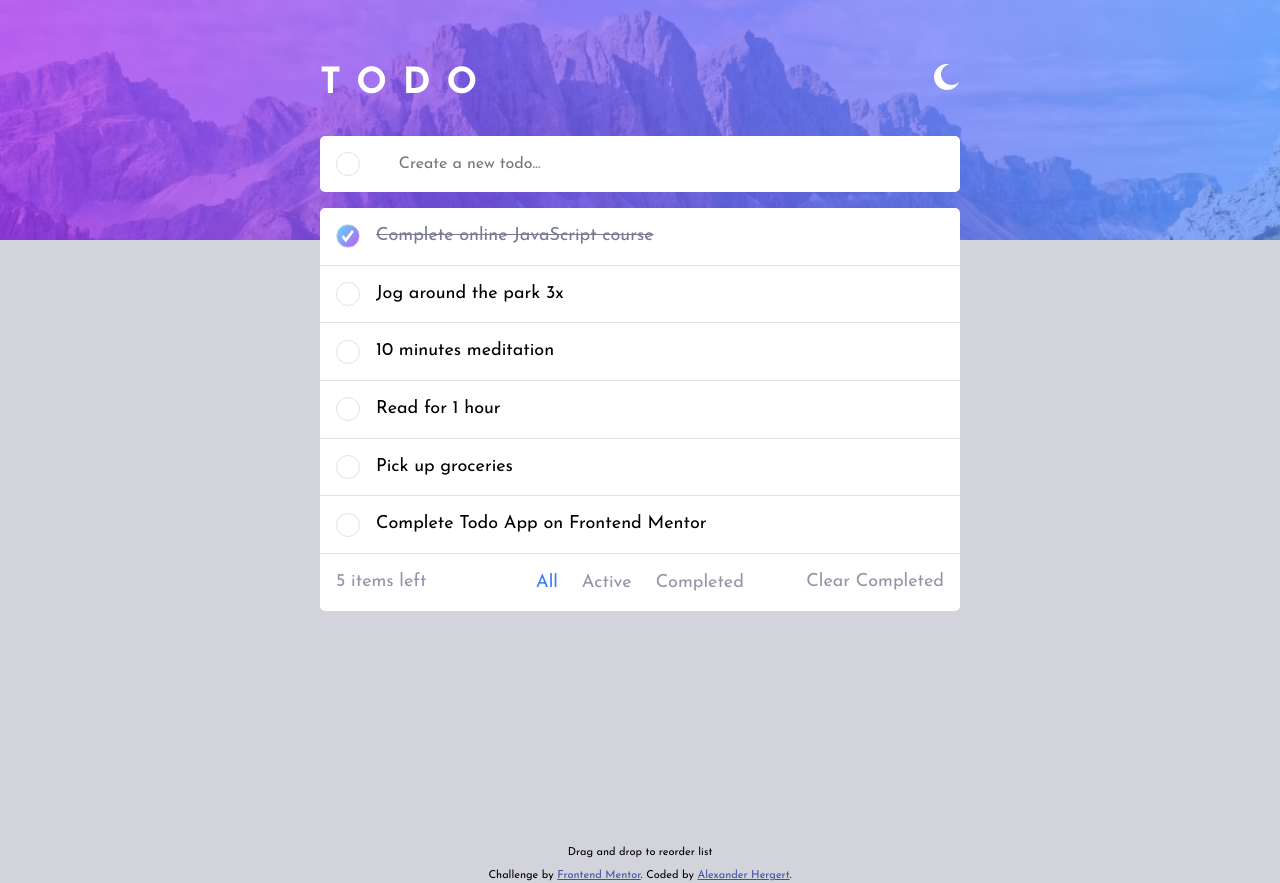
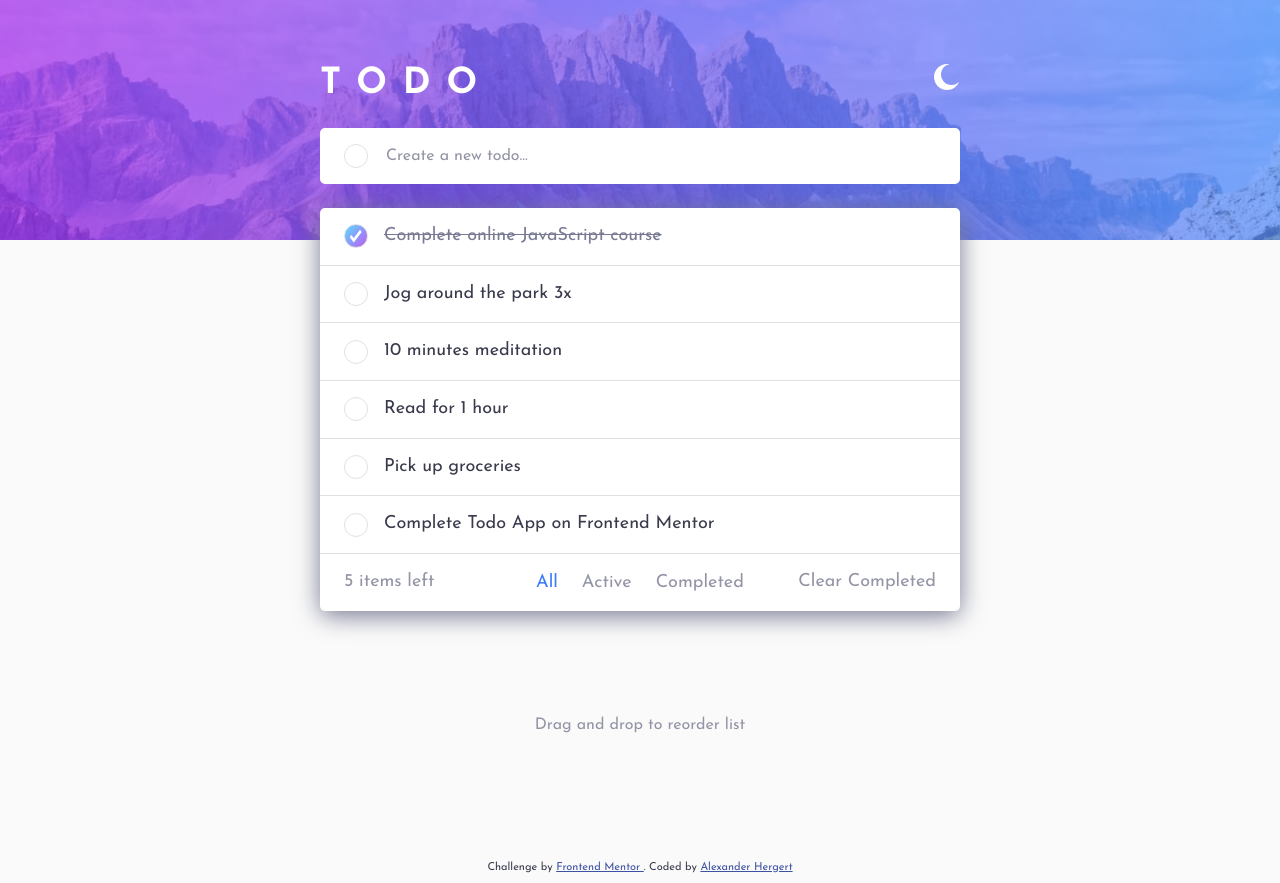
Before and after one commit to alexander-hergert/Todo-app, a React (Vite) app: page / in a window 1280 px wide. Built offline with nearby package versions, Linux system fonts and the light colour scheme.

Commit message:
Finish design and add input validation. Add accessibility features.

```diff
--- a/index.html
+++ b/index.html
@@ -13,9 +13,10 @@
     <footer class="attribution">
       <p>Drag and drop to reorder list</p>
       Challenge by
-      <a href="https://www.frontendmentor.io?ref=challenge" target="_blank"
-        >Frontend Mentor</a
-      >. Coded by <a href="#">Alexander Hergert</a>.
+      <a href="https://www.frontendmentor.io?ref=challenge" target="_blank">
+        Frontend Mentor
+      </a>
+      . Coded by <a href="#">Alexander Hergert</a>
     </footer>
     <script type="module" src="/src/main.jsx"></script>
   </body>
--- a/public/styles/style.css
+++ b/public/styles/style.css
@@ -25,11 +25,22 @@ body {
   min-height: 100vh;
   font-size: 18px;
   font-family: "Josefin Sans", sans-serif;
-  background-color: hsl(233, 11%, 84%);
+  background-color: hsl(0deg 0% 98%);
   transition: background-color 1s;
 }
 
-footer {
+footer p {
+  color: hsl(236, 9%, 61%);
+  font-size: 1rem;
+  position: relative;
+  bottom: 6.5rem;
+  margin: 0;
+}
+
+@media screen and (min-width: 800px) {
+  footer p {
+    bottom: 8rem;
+  }
 }
 
 .attribution {
--- a/src/App.jsx
+++ b/src/App.jsx
@@ -9,11 +9,15 @@ import { AppProvider } from "./context.jsx";
 import { DndProvider } from "react-dnd";
 import { HTML5Backend } from "react-dnd-html5-backend";
 
+/***************** STYLES **********************/
+
 const Main = styled.main`
   padding: 2rem;
   position: relative;
-  bottom: 8.5rem;
+  bottom: 9rem;
 `;
+
+/***************** COMPONENTS **********************/
 
 function App() {
   return (
--- a/src/components/CreateTodo.jsx
+++ b/src/components/CreateTodo.jsx
@@ -10,24 +10,29 @@ import { useGlobalContext } from "../context";
 const Styles = styled.section`
   --background: ${(props) => props.colors.background};
   --border: ${(props) => props.colors.border};
-  transition: all 1s;
+  --color: ${(props) => props.colors.color};
+  transition: background-color 1s;
   background-color: var(--background);
-  padding: 0 1rem;
+  padding: 0 1.5rem;
   border-radius: 5px;
   max-width: 40rem;
   margin: auto;
-  margin-bottom: 1rem;
+  margin-bottom: 1.5rem;
+
+  .validation-error::placeholder {
+    color: hsl(3, 88%, 63%);
+  }
 
   form {
     display: flex;
     align-items: center;
-    justify-content: space-between;
 
     div {
       border-radius: 50%;
       width: 1.5rem;
       height: 1.5rem;
       border: 1px solid var(--border);
+      margin-right: 1rem;
     }
 
     input {
@@ -39,6 +44,15 @@ const Styles = styled.section`
       border: none;
       outline: none;
       font-size: 1rem;
+      color: var(--color);
+    }
+
+    input:autofill {
+      box-shadow: 0 0 0px 1000px var(--background) inset;
+    }
+
+    input::placeholder {
+      color: hsl(236, 9%, 61%);
     }
   }
 `;
@@ -56,16 +70,33 @@ const CreateTodo = () => {
 
   const handleCreateTodo = (e) => {
     e.preventDefault();
+    if (e.target[0].value === "") {
+      e.target[0].placeholder = "Enter a todo first...";
+      e.target[0].classList.add("validation-error");
+      return;
+    }
     const payload = { id: nanoid(), content: text, isCompleted: false };
     dispatch(addTodo(payload));
+    e.target[0].value = "";
+    setText("");
+    e.target[0].placeholder = "Create a new todo...";
+    e.target[0].classList.remove("validation-error");
   };
 
   return (
     <Styles
       colors={
         isDarkMode
-          ? { background: "hsl(237, 14%, 26%)", border: "hsl(235, 19%, 35%)" }
-          : { background: "hsl(0deg 0% 100%)", border: "hsl(241, 7%, 89%)" }
+          ? {
+              background: "hsl(237, 14%, 26%)",
+              border: "hsl(235, 19%, 35%)",
+              color: "hsl(0deg 0% 100%)",
+            }
+          : {
+              background: "hsl(0 0% 100%)",
+              border: "hsl(241, 7%, 89%)",
+              color: "hsl(237, 14%, 26%)",
+            }
       }
     >
       <form action="" onSubmit={handleCreateTodo}>
@@ -76,6 +107,7 @@ const CreateTodo = () => {
           id="newTodo"
           placeholder="Create a new todo..."
           onChange={handleChange}
+          aria-label="create a new todo"
         />
       </form>
     </Styles>
--- a/src/components/Header.jsx
+++ b/src/components/Header.jsx
@@ -45,7 +45,7 @@ const Header = () => {
   useEffect(() => {
     if (isDarkMode) {
       document.body.style.backgroundColor = "hsl(235, 21%, 11%)";
-      document.body.style.color = "white";
+      document.body.style.color = "hsl(0 0% 100%)";
       //Depending on screenwidth
       if (windowWidth < mobileWidth) {
         backRef.current.style.background =
@@ -55,8 +55,8 @@ const Header = () => {
           'url("/images/bg-desktop-dark.jpg") center/cover no-repeat';
       }
     } else {
-      document.body.style.backgroundColor = "hsl(233, 11%, 84%)";
-      document.body.style.color = "black";
+      document.body.style.backgroundColor = "hsl(0 0% 98%)";
+      document.body.style.color = "hsl(237, 14%, 26%)";
       //Depending on screenwidth
       if (windowWidth < mobileWidth) {
         backRef.current.style.background =
@@ -89,6 +89,7 @@ const Header = () => {
             src="images/icon-moon.svg"
             alt="icon-moon"
             onClick={handleDarkMode}
+            aria-label="darkmode"
           />
         ) : (
           <input
@@ -96,6 +97,7 @@ const Header = () => {
             src="images/icon-sun.svg"
             alt="icon-sun"
             onClick={handleDarkMode}
+            aria-label="lightmode"
           />
         )}
       </div>
--- a/src/components/Todo.jsx
+++ b/src/components/Todo.jsx
@@ -16,7 +16,7 @@ const Styles = styled.article`
   justify-content: space-between;
   background-color: var(--background);
   border-bottom: 1px solid var(--border);
-  padding: 0 1rem;
+  padding: 0 1.5rem;
   cursor: pointer;
 
   div {
@@ -26,6 +26,7 @@ const Styles = styled.article`
 
   p {
     cursor: pointer;
+    hyphens: auto;
   }
 
   input[type="checkbox"]:checked + p {
@@ -35,8 +36,8 @@ const Styles = styled.article`
 
   input[type="checkbox"] {
     appearance: none;
-    width: 1.5rem;
-    height: 1.5rem;
+    min-width: 1.5rem;
+    min-height: 1.5rem;
     border-radius: 50%;
     border: 1px solid var(--border);
     margin-right: 1rem;
@@ -151,6 +152,7 @@ const Todo = ({ id, content, isCompleted, index, moveListItem }) => {
           id={id}
           defaultChecked={isCompleted}
           onChange={handleCheck}
+          aria-label="check this todo"
         />
         <p>{content}</p>
       </div>
@@ -159,6 +161,7 @@ const Todo = ({ id, content, isCompleted, index, moveListItem }) => {
         src="images/icon-cross.svg"
         alt="icon-delete"
         onClick={handleDelete}
+        aria-label="delete this todo"
       />
     </Styles>
   );
--- a/src/components/Todos.jsx
+++ b/src/components/Todos.jsx
@@ -13,6 +13,7 @@ const Styles = styled.section`
   border-radius: 10px;
   max-width: 40rem;
   margin: auto;
+  box-shadow: 0 5px 25px hsl(234, 11%, 52%);
 
   article:first-of-type {
     border-top-right-radius: 5px;
@@ -22,6 +23,7 @@ const Styles = styled.section`
   article:last-of-type {
     border-bottom-left-radius: 5px;
     border-bottom-right-radius: 5px;
+    padding: 0 1.5rem;
 
     p:last-of-type {
       cursor: pointer;
@@ -51,14 +53,15 @@ const Filters = styled.div`
   z-index: 1;
   max-width: 40rem;
   margin: auto;
-  transition: all 1s;
+  transition: background-color 1s;
   display: flex;
   background-color: var(--background);
   justify-content: center;
   border-radius: 5px;
   gap: 1.5rem;
   color: hsl(236, 9%, 61%);
-  margin-top: 1rem;
+  margin-top: 1.5rem;
+  box-shadow: 0 5px 25px hsl(234, 11%, 52%);
 
   p {
     cursor: pointer;
@@ -74,6 +77,7 @@ const Filters = styled.div`
     position: relative;
     width: 15rem;
     bottom: 3.5rem;
+    box-shadow: none;
     p {
       z-index: 10;
     }
@@ -179,7 +183,9 @@ const Todos = () => {
         ))}
         <article className="items-left-clear">
           <p>{itemsLeft} items left</p>
-          <p onClick={handleClearCompleted}>Clear Completed</p>
+          <p onClick={handleClearCompleted} role="button">
+            Clear Completed
+          </p>
         </article>
       </Styles>
       <Filters
@@ -196,6 +202,7 @@ const Todos = () => {
               ? { font: "hsl(220, 98%, 61%)" }
               : { font: "hsl(236, 9%, 61%)" }
           }
+          role="button"
         >
           All
         </Filter>
@@ -206,6 +213,7 @@ const Todos = () => {
               : { font: "hsl(236, 9%, 61%)" }
           }
           onClick={handleFilterActive}
+          role="button"
         >
           Active
         </Filter>
@@ -216,6 +224,7 @@ const Todos = () => {
               : { font: "hsl(236, 9%, 61%)" }
           }
           onClick={handleFilterCompleted}
+          role="button"
         >
           Completed
         </Filter>
--- a/src/thunks/todosThunk.js
+++ b/src/thunks/todosThunk.js
@@ -12,3 +12,5 @@ export const fetchTodo = createAsyncThunk("addTodo", async () => {
     //
   }
 });
+
+//Not used in this project but can be used to fetch dummy todos
```
